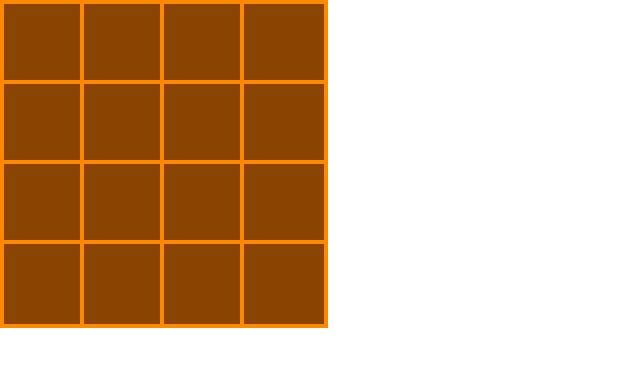
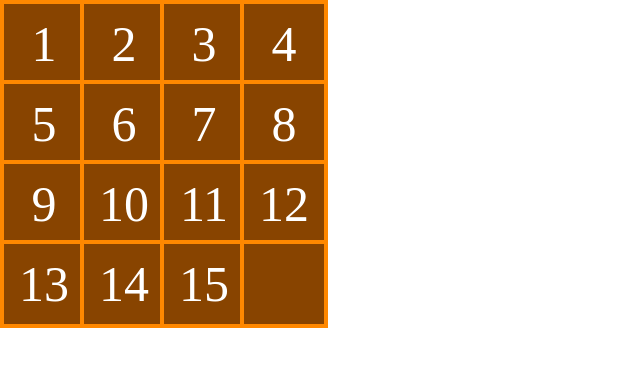
Before and after one commit to ef2m1y/sliding-puzzle, a plain HTML site: page index.html in a window 1280 px wide. Shown: the whole page, without its empty margins (0-640 px from the left). Drawn offline with Linux system fonts and the light colour scheme.

Commit message:
add: showBoard fn

```diff
--- a/main.js
+++ b/main.js
@@ -1,13 +1,15 @@
 const board = [];
+const divList = [];
 for (let y = 0; y < 4; y++) {
     board[y] = [];
+    divList[y] = [];
     for (let x = 0; x < 4; x++) {
         board[y][x] = y * 4 + x + 1;
+        divList[y][x] = null;
     }
 }
 board[3][3] = 0;
 
-// UI
 const init = () => {
     for (let y = 0; y < 4; y++) {
         for (let x = 0; x < 4; x++) {
@@ -27,10 +29,21 @@ const init = () => {
                 alignItems: "center",
                 justifyContent: "center"
             });
+            divList[y][x] = div;
         }
     }
 };
 
-window.onload = () => {
+const showBoard = () => {
+    for (let y = 0; y < 4; y++) {
+        for (let x = 0; x < 4; x++) {
+            divList[y][x].textContent = typeof board[y][x] ==="number"
+                && board[y][x] !== 0 ? board[y][x] : "";
+        }
+    }
+}
+
+onload = () => {
     init();
+    showBoard();
 }
```
Also changed, not shown: index.html (+2 -1 lines).
